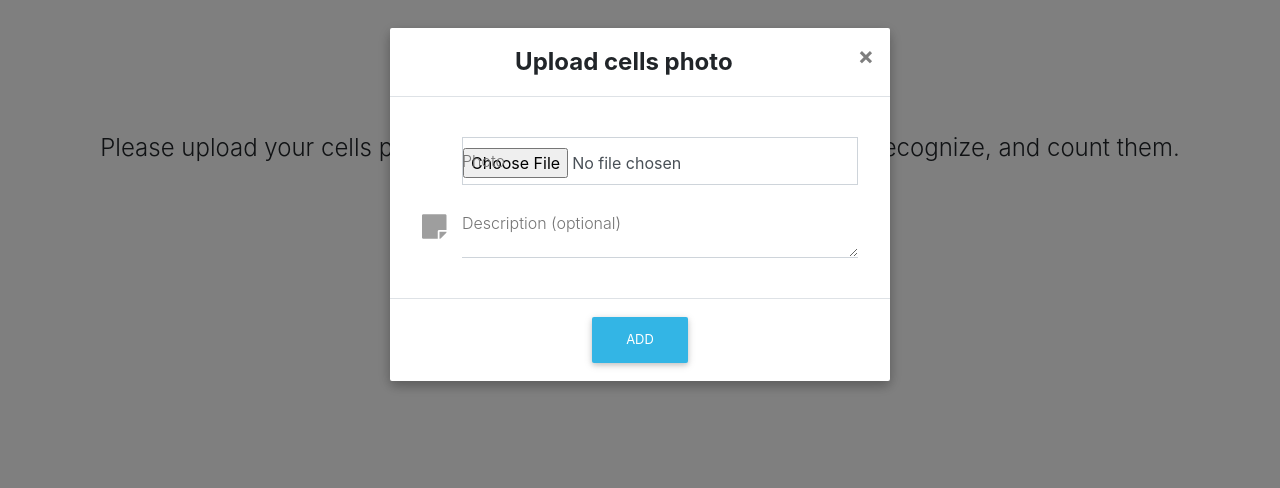
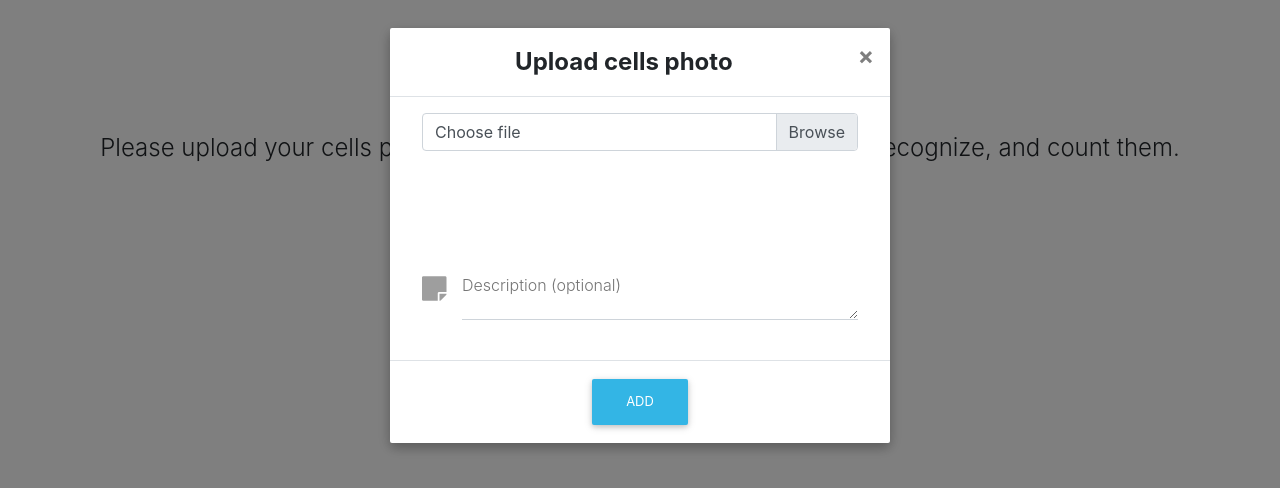
Before and after one commit to ravo9/React_Cell_Recognition_App, a React (Create React App) app in the folder react-cell-recognition-app/: page / in a window 1280 px wide. Both pictures are taken after a click on the button "UPLOAD CELLS PHOTO". Shown: the top 488 px of the page. Built offline with nearby package versions, Linux system fonts and the light colour scheme.

Commit message:
Pictures upload implemented.

```diff
--- a/react-cell-recognition-app/src/index.js
+++ b/react-cell-recognition-app/src/index.js
@@ -12,34 +12,30 @@ class App extends Component {
     super(props);
     this.state = {
       modal: false,
-      events: []
+      events: [],
+
+      photoSaved: null,
+      photoSelected: null,
+      uploading: false
     };
+
+    this.onPhotoSelected = this.onPhotoSelected.bind(this)
   }
-  addEvent = () => {
-    var newArray = [...this.state.events];
-    newArray.push({
-      id: newArray.length ? newArray[newArray.length - 1].id + 1 : 1,
-      time: this.state.time,
-      title: this.state.title,
-      location: this.state.location,
-      description: this.state.description
-    });
-    this.setState({ events: newArray });
+
+  onPhotoSelected(event) {
     this.setState({
-      time: "",
-      title: "",
-      location: "",
-      description: ""
+        photoSelected: URL.createObjectURL(event.target.files[0])
+    })
+    console.log(this.state. photo != null)
+  }
+
+  uploadEvent = () => {
+    this.setState({
+      photoSaved: this.state.photoSelected,
+      photoSelected: null
     });
   };
 
-  handleInputChange = inputName => value => {
-    const nextValue = value;
-
-    this.setState({
-      [inputName]: nextValue
-    });
-  };
   toggleModal = () => {
     this.setState({
       modal: !this.state.modal
@@ -67,6 +63,11 @@ class App extends Component {
                   />
                 ))}
               </div>
+              <MDBRow className="my-5">
+                <MDBCol xl="6" md="6" className="mx-auto text-center">
+                    <img class="img-fluid rounded" src={this.state.photoSaved}/>
+                </MDBCol>
+              </MDBRow>
               <MDBRow className="mb-4 my-5">
                 <MDBCol xl="6" md="6" className="mx-auto text-center">
                   <MDBBtn color="info" rounded onClick={this.toggleModal}>
@@ -88,21 +89,31 @@ class App extends Component {
           </MDBModalHeader>
           <MDBModalBody>
             <form className="mx-3 grey-text">
-              <MDBInput
-                name="photo"
-                label="Photo"
-                icon="fa-photo"
-                group
-                type="file"
-                getValue={this.handleInputChange("photo")}
-              />
+              <div className="input-group">
+                    <div className="custom-file">
+                        <input
+                            type="file"
+                            className="custom-file-input"
+                            id="inputGroupFile01"
+                            aria-describedby="inputGroupFileAddon01"
+                            onChange={this.onPhotoSelected}
+                        />
+                        <label className="custom-file-label" htmlFor="inputGroupFile01">
+                            Choose file
+                        </label>
+                    </div>
+              </div>
+              <MDBRow className="my-5">
+                <MDBCol xl="12"className="mx-auto text-center">
+                    <img class="img-fluid rounded" src={this.state.photoSelected}/>
+                </MDBCol>
+              </MDBRow>
               <MDBInput
                 name="description"
                 label="Description (optional)"
                 icon="sticky-note"
                 group
                 type="textarea"
-                getValue={this.handleInputChange("description")}
               />
             </form>
           </MDBModalBody>
@@ -111,7 +122,7 @@ class App extends Component {
               color="info"
               onClick={() => {
                 this.toggleModal();
-                this.addEvent();
+                this.uploadEvent();
               }}
             >
               Add
```
